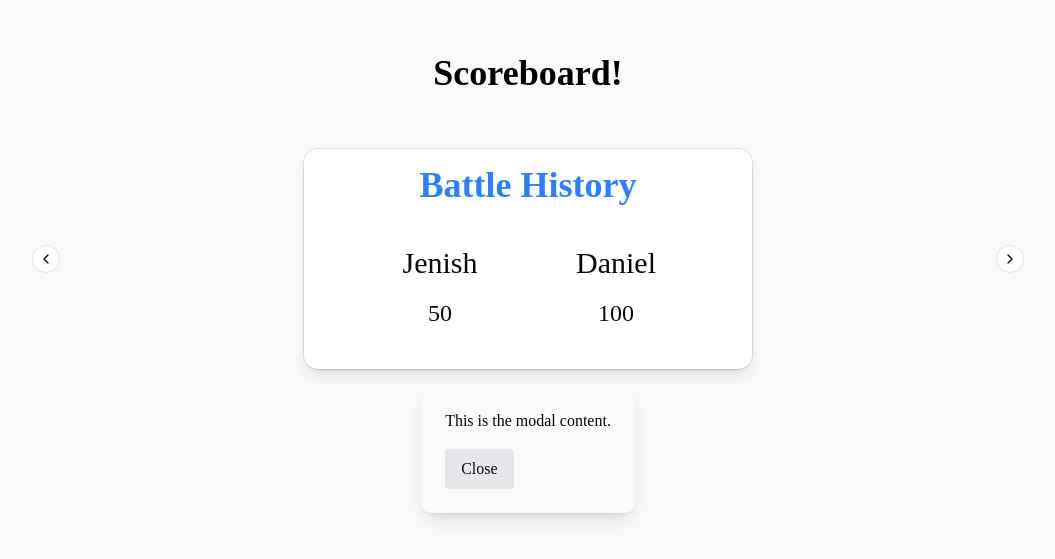
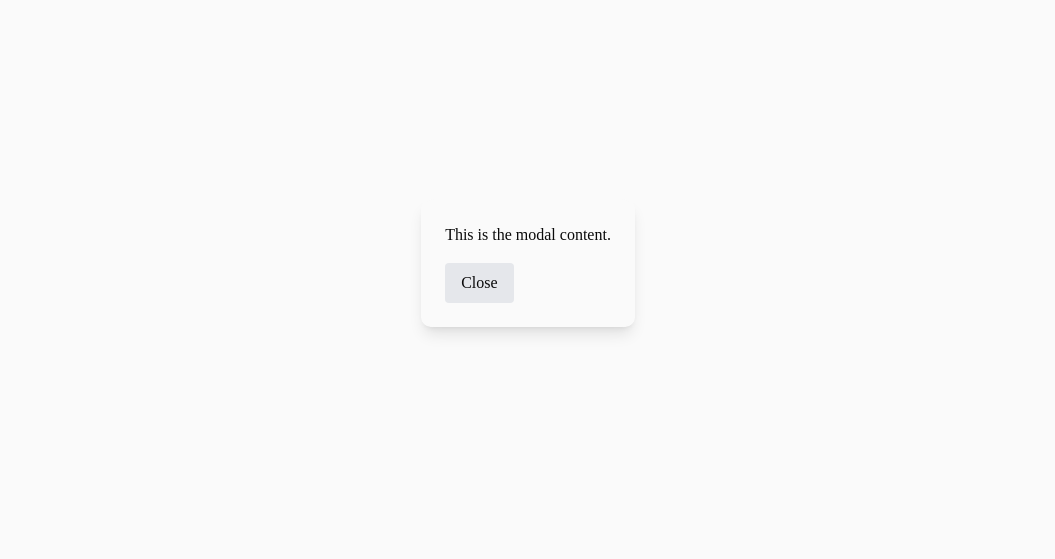
Before and after one commit to jenishpatel-jp/battle-buddies, a Next.js app: page / in a window 1280 px wide. Shown: the part 137-696 px from the top of the page, without its empty margins (112-1167 px from the left). Built offline with nearby package versions, Linux system fonts and the light colour scheme.

Commit message:
Added a Dashboard component

```diff
--- a/src/app/page.tsx
+++ b/src/app/page.tsx
@@ -14,31 +14,7 @@ export default function Home() {
     <div className="flex flex-col min-h-screen items-center justify-center bg-zinc-50 font-sans ">
 
       <main className="flex flex-col items-center justify-center w-full py-16 px-6">
-        <h1 className="text-4xl font-extrabold w-full text-black text-center p-5 m-5">Scoreboard!</h1>
 
-        <div className="flex items-center justify-center w-full max-w-4xl">
-
-          <Carousel
-            className="w-full"
-            opts={{
-              align: "start",
-              loop: true,
-            }}
-            >
-            <CarouselContent >
-              <CarouselItem className="flex items-center justify-center w-full">
-                <BattleHistory />
-              </CarouselItem>
-              <CarouselItem className="flex items-center justify-center w-full">
-                <BattleHistory />
-              </CarouselItem>
-            </CarouselContent>
-            <CarouselPrevious />
-            <CarouselNext />
-          </Carousel>
-
-
-        </div>
 
           <Modal isOpen={isModalOpen} onClose={() => setIsModalOpen(false)} onOpen={() => setIsModalOpen(true)}>
             <p>This is the modal content.</p>
--- /dev/null
+++ b/src/components/modal/Dashboard.tsx
@@ -0,0 +1,36 @@
+import BattleHistory from "../battleHistory/BattleHistory"
+import { Carousel, CarouselContent, CarouselItem, CarouselNext, CarouselPrevious } from "../ui/carousel"
+
+
+const Dashboard = () => {
+    return (
+        <div>
+
+            <h1 className="text-4xl font-extrabold w-full text-black text-center p-5 m-5">Scoreboard!</h1>
+
+            <div className="flex items-center justify-center w-full max-w-4xl">
+
+                <Carousel
+                    className="w-full"
+                    opts={{
+                    align: "start",
+                    loop: true,
+                    }}
+                    >
+                    <CarouselContent >
+                    <CarouselItem className="flex items-center justify-center w-full">
+                        <BattleHistory />
+                    </CarouselItem>
+                    <CarouselItem className="flex items-center justify-center w-full">
+                        <BattleHistory />
+                    </CarouselItem>
+                    </CarouselContent>
+                    <CarouselPrevious />
+                    <CarouselNext />
+                </Carousel>
+            </div>
+        </div>
+  )
+}
+
+export default Dashboard
```
